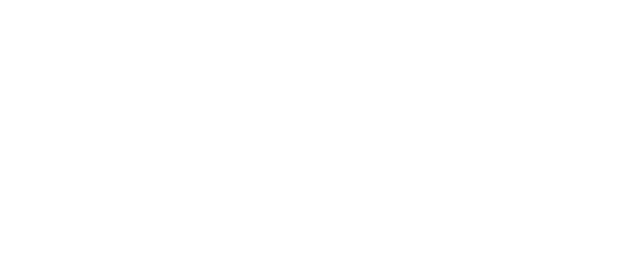
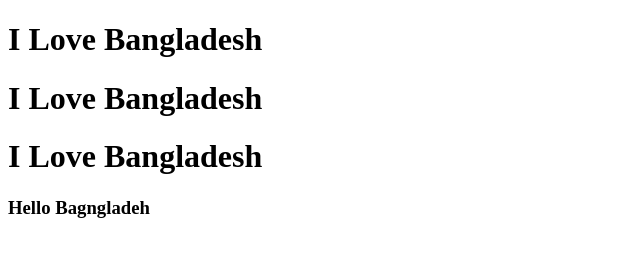
Before and after one commit to ramimmojumdar/my-second-git-repo, a plain HTML site: page index.html in a window 1280 px wide. Shown: the whole page, without its empty margins (0-640 px from the left). Drawn offline with Linux system fonts and the light colour scheme.

Commit message:
add header tag of velue

```diff
--- a/index.html
+++ b/index.html
@@ -6,6 +6,9 @@
     <title>My Second Repo</title>
 </head>
 <body>
-
+    <h1>I Love Bangladesh</h1>
+    <h1>I Love Bangladesh</h1>
+    <h1>I Love Bangladesh</h1>
+    <h3>Hello Bagngladeh</h3>
 </body>
 </html>
```
